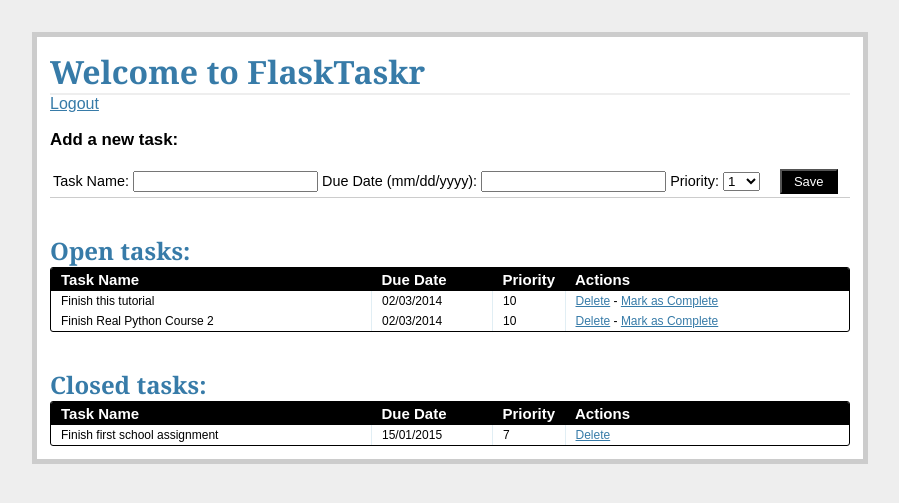
After one commit to falcon-/web-projects, a Flask app: page /tasks/ in a window 1280 px wide. The commit adds this page. Shown: the top 503 px of the page, without its empty margins (190-1089 px from the left). Run offline with Flask 2, Linux system fonts and the light colour scheme; a user stored in the database is signed in; data comes from the database, SQL or seed files in the repository; both versions use the stored data as it was after the commit.

Commit message:
finished flasktaskr01

```diff
--- /dev/null
+++ b/flasktaskr/app/forms.py
@@ -0,0 +1,24 @@
+# forms.py
+
+from flask_wtf import Form
+from wtforms import TextField, DateField, IntegerField, \
+    SelectField
+from wtforms.validators import DataRequired
+
+
+class AddTaskForm(Form):
+    task_id = IntegerField('Priority')
+    name = TextField('Task Name', validators=[DataRequired()])
+    due_date = DateField(
+        'Date Due (mm/dd/yyyy)',
+        validators=[DataRequired()], format='%m/%d/%Y'
+    )
+    priority = SelectField(
+        'Priority',
+        validators=[DataRequired()],
+        choices=[
+            ('1', '1'), ('2', '2'), ('3', '3'), ('4', '4'), ('5', '5'),
+            ('6', '6'), ('7', '7'), ('8', '8'), ('9', '9'), ('10', '10')
+        ]
+    )
+    status = IntegerField('Status')
--- a/flasktaskr/app/run.py
+++ b/flasktaskr/app/run.py
@@ -1,4 +1,5 @@
 # run.py
+
 
 from views import app
 app.run(debug=True)
--- a/flasktaskr/app/static/css/styles.css
+++ b/flasktaskr/app/static/css/styles.css
@@ -4,7 +4,7 @@ body {
 }
 
 a, h1, h2 {
-    color: #377ba8;
+  color: #377BA8;
 }
 
 h1, h2 {
@@ -35,14 +35,17 @@ h2 {
 }
 
 .entries li {
-    margin: 0.8em;
+  margin: 0.8em 1.2em;
+}
+
+.entries li h2 {
+  margin-left: -1em;
 }
 
 .add-task {
   font-size: 0.9em;
   border-bottom: 1px solid #ccc;
 }
-
 .add-task dl {
   font-weight: bold;
 }
@@ -52,22 +55,23 @@ h2 {
   font-size: 0.8em;
   padding: 0.3em;
   margin-bottom: 1em;
-    background: #fafafa
+  background: #fafafa;
 }
 
 .flash {
-    background: #cee5f5;
+  background: #CEE5F5;
+  padding: 0.5em;
 }
 
 .error {
-    background: #f0d6d6;
+  background: #F0D6D6;
   padding: 0.5em;
 }
 
 .datagrid table {
   border-collapse: collapse;
   text-align: left;
-    width: 100%
+  width: 100%;
 }
 
 .datagrid {
@@ -82,25 +86,24 @@ h2 {
 }
 
 .datagrid table thead th {
-    background-color: #000000;
-    color: #ffffff;
+  background-color:#000000;
+  color:#FFFFFF;
   font-size: 15px;
   font-weight: bold;
 }
-
 .datagrid table thead th:first-child {
   border: none;
 }
 
 .datagrid table tbody td {
   color: #000000;
-    border-left: 1px solid #e1eef4;
+  border-left: 1px solid #E1EEF4;
   font-size: 12px;
   font-weight: normal;
 }
 
 .datagrid table tbody .alt td {
-    background: #e1eef4;
+  background: #E1EEF4;
   color: #000000;
 }
 
@@ -113,12 +116,12 @@ h2 {
 }
 
 .button {
-    background-color: #000;
-    display: inline-block;
-    color: #ffffff;
-    font-size: 13px;
-    padding: 3px 12px;
+  background-color:#000;
+  display:inline-block;
+  color:#ffffff;
+  font-size:13px;
+  padding:3px 12px;
   margin: 0;
-    text-decoration: none;
-    position: relative;
+  text-decoration:none;
+  position:relative;
 }
--- a/flasktaskr/app/templates/login.html
+++ b/flasktaskr/app/templates/login.html
@@ -6,7 +6,7 @@
     Username: <input type="text" name="username"
         value="{{request.form.username }}">
     Password: <input type="password" name="password"
-    value="{{request.form.password}}">
+        value="{{request.form.password }}">
     <input type="submit" value="Login">
   </form>
   <p><em>Use 'admin' for the username and password.</em></p>
--- /dev/null
+++ b/flasktaskr/app/templates/tasks.html
@@ -0,0 +1,97 @@
+{% extends "template.html" %}
+{% block content %}
+  <h1>Welcome to FlaskTaskr</h1>
+  <a href="/logout">Logout</a>
+  <div class="add-task">
+    <h3>Add a new task:</h3>
+    <table>
+      <tr>
+        <form action="{{ url_for('new_task') }}" method="post">
+          <td>
+            <label>Task Name:</label>
+            <input name="name" type="text">
+          </td>
+          <td>
+            <label>Due Date (mm/dd/yyyy):</label>
+            <input name="due_date" type="text" width="120px">
+          </td>
+          <td>
+            <label>Priority:</label>
+            <select name="priority" width="100px">
+              <option value="1">1</option>
+              <option value="2">2</option>
+              <option value="3">3</option>
+              <option value="4">4</option>
+              <option value="5">5</option>
+              <option value="6">6</option>
+              <option value="7">7</option>
+              <option value="8">8</option>
+              <option value="9">9</option>
+              <option value="10">10</option>
+            </select>
+          </td>
+          <td>
+            &nbsp;
+            &nbsp;
+            <input class="button" type="submit" value="Save">
+          </td>
+        </form>
+      </tr>
+    </table>
+  </div>
+  <div class="entries">
+    <br>
+    <br>
+    <h2>Open tasks:</h2>
+    <div class="datagrid">
+      <table>
+        <thead>
+          <tr>
+            <th width="300px"><strong>Task Name</strong></th>
+            <th width="100px"><strong>Due Date</strong></th>
+            <th width="50px"><strong>Priority</strong></th>
+            <th><strong>Actions</strong></th>
+          </tr>
+        </thead>
+        {% for o in open_tasks %}
+          <tr>
+            <td width="300px">{{ o.name }}</td>
+            <td width="100px">{{ o.due_date }}</td>
+            <td width="50px">{{ o.priority }}</td>
+            <td>
+              <a href="{{ url_for('delete_entry', task_id = o.task_id) }}">Delete</a>  -
+              <a href="{{ url_for('complete', task_id = o.task_id) }}">Mark as Complete</a>
+            </td>
+          </tr>
+        {% endfor %}
+      </table>
+    </div>
+    <br>
+    <br>
+  </div>
+  <div class="entries">
+    <h2>Closed tasks:</h2>
+    <div class="datagrid">
+      <table>
+        <thead>
+        <tr>
+          <th width="300px"><strong>Task Name</strong></th>
+          <th width="100px"><strong>Due Date</strong></th>
+          <th width="50px"><strong>Priority</strong></th>
+          <th><strong>Actions</strong></th>
+          </tr>
+        </thead>
+        {% for c in closed_tasks %}
+          <tr>
+            <td width="300px">{{ c.name }}</td>
+            <td width="100px">{{ c.due_date }}</td>
+            <td width="50px">{{ c.priority }}</td>
+          <td>
+            <a href="{{ url_for('delete_entry', task_id = c.task_id) }}">Delete</a>
+          </td>
+          </tr>
+        {% endfor %}
+      </table>
+    </div>
+  </div>
+{% endblock %}
--- a/flasktaskr/app/templates/template.html
+++ b/flasktaskr/app/templates/template.html
@@ -1,22 +1,21 @@
 <!DOCTYPE html>
-<html lang="en">
+<html>
   <head>
-	<meta charset="UTF-8">
     <title>Welcome to FlaskTaskr!!</title>
-    <link rel="stylesheet" href="{{ url_for('static',
-    filename='css/styles.css') }}">
+    <link rel="stylesheet" href="{{ url_for('static', filename='css/styles.css') }}">
   </head>
   <body>
     <div class="page">
       {% for message in get_flashed_messages() %}
-        <div class"flash">{{ message }}</div>
+        <div class="flash">{{ message }}</div>
       {% endfor %}
       {% if error %}
         <div class="error"><strong>Error:</strong> {{ error }}</div>
       {% endif %}
 
       {% block content %}
-        {% endblock $}
+      {% endblock %}
+
     </div>
   </body>
 </html>
--- a/flasktaskr/app/views.py
+++ b/flasktaskr/app/views.py
@@ -1,8 +1,9 @@
-'''views.py'''
+# views.py
 
-from flask import Flask, flash, redirect, render_template, request, session, \
-        url_for
 
+from flask import Flask, flash, redirect, render_template, request, \
+    session, url_for, g
+from forms import AddTaskForm
 from functools import wraps
 import sqlite3
 
@@ -20,15 +21,17 @@ def login_required(test):
         if 'logged_in' in session:
             return test(*args, **kwargs)
         else:
-            flash('You need to login first')
+            flash('You need to login first.')
             return redirect(url_for('login'))
-        return wrap
+    return wrap
+
 
 @app.route('/logout/')
 def logout():
     session.pop('logged_in', None)
-    flash('You are not logged out. Bye. :(')
+    flash('You are logged out. Bye. :(')
     return redirect(url_for('login'))
+
 
 @app.route('/', methods=['GET', 'POST'])
 def login():
@@ -36,9 +39,78 @@ def login():
         if request.form['username'] != app.config['USERNAME'] \
                 or request.form['password'] != app.config['PASSWORD']:
             error = 'Invalid Credentials. Please try again.'
-            return render_template(url_for('login.html', error=error))
+            return render_template('login.html', error=error)
         else:
             session['logged_in'] = True
             return redirect(url_for('tasks'))
     if request.method == 'GET':
         return render_template('login.html')
+
+
+@app.route('/tasks/')
+@login_required
+def tasks():
+    g.db = connect_db()
+    cur = g.db.execute(
+        'select name, due_date, priority, task_id from tasks where status=1'
+    )
+    open_tasks = [dict(name=row[0], due_date=row[1], priority=row[2],
+                       task_id=row[3]) for row in cur.fetchall()]
+    cur = g.db.execute(
+        'select name, due_date, priority, task_id from tasks where status=0'
+    )
+    closed_tasks = [dict(name=row[0], due_date=row[1], priority=row[2],
+                         task_id=row[3]) for row in cur.fetchall()]
+    g.db.close()
+    return render_template(
+        'tasks.html',
+        form=AddTaskForm(request.form),
+        open_tasks=open_tasks,
+        closed_tasks=closed_tasks
+    )
+
+
+# Add new tasks:
+@app.route('/add/', methods=['POST'])
+@login_required
+def new_task():
+    g.db = connect_db()
+    name = request.form['name']
+    date = request.form['due_date']
+    priority = request.form['priority']
+    if not name or not date or not priority:
+        flash("All fields are required. Please try again.")
+        return redirect(url_for('tasks'))
+    else:
+        g.db.execute('insert into tasks (name, due_date, priority, status) values (?, ?, ?, 1)',
+         [request.form['name'], request.form['due_date'], request.form['priority']])
+        g.db.commit()
+        g.db.close()
+        flash('New entry was successfully posted. Thanks.')
+        return redirect(url_for('tasks'))
+
+
+# Mark tasks as complete:
+@app.route('/complete/<int:task_id>/',)
+@login_required
+def complete(task_id):
+    g.db = connect_db()
+    g.db.execute(
+        'update tasks set status = 0 where task_id='+str(task_id)
+    )
+    g.db.commit()
+    g.db.close()
+    flash('The task was marked as complete.')
+    return redirect(url_for('tasks'))
+
+
+# Delete Tasks:
+@app.route('/delete/<int:task_id>/',)
+@login_required
+def delete_entry(task_id):
+    g.db = connect_db()
+    g.db.execute('delete from tasks where task_id='+str(task_id))
+    g.db.commit()
+    g.db.close()
+    flash('The task was deleted.')
+    return redirect(url_for('tasks'))
```
Also changed, not shown: flasktaskr/app/config.py (+6 -5 lines), flasktaskr/app/db_create.py (+14 -12 lines), flasktaskr/app/flasktaskr.db, 1 other file. Lines whose indentation alone changed are shown as unchanged.
